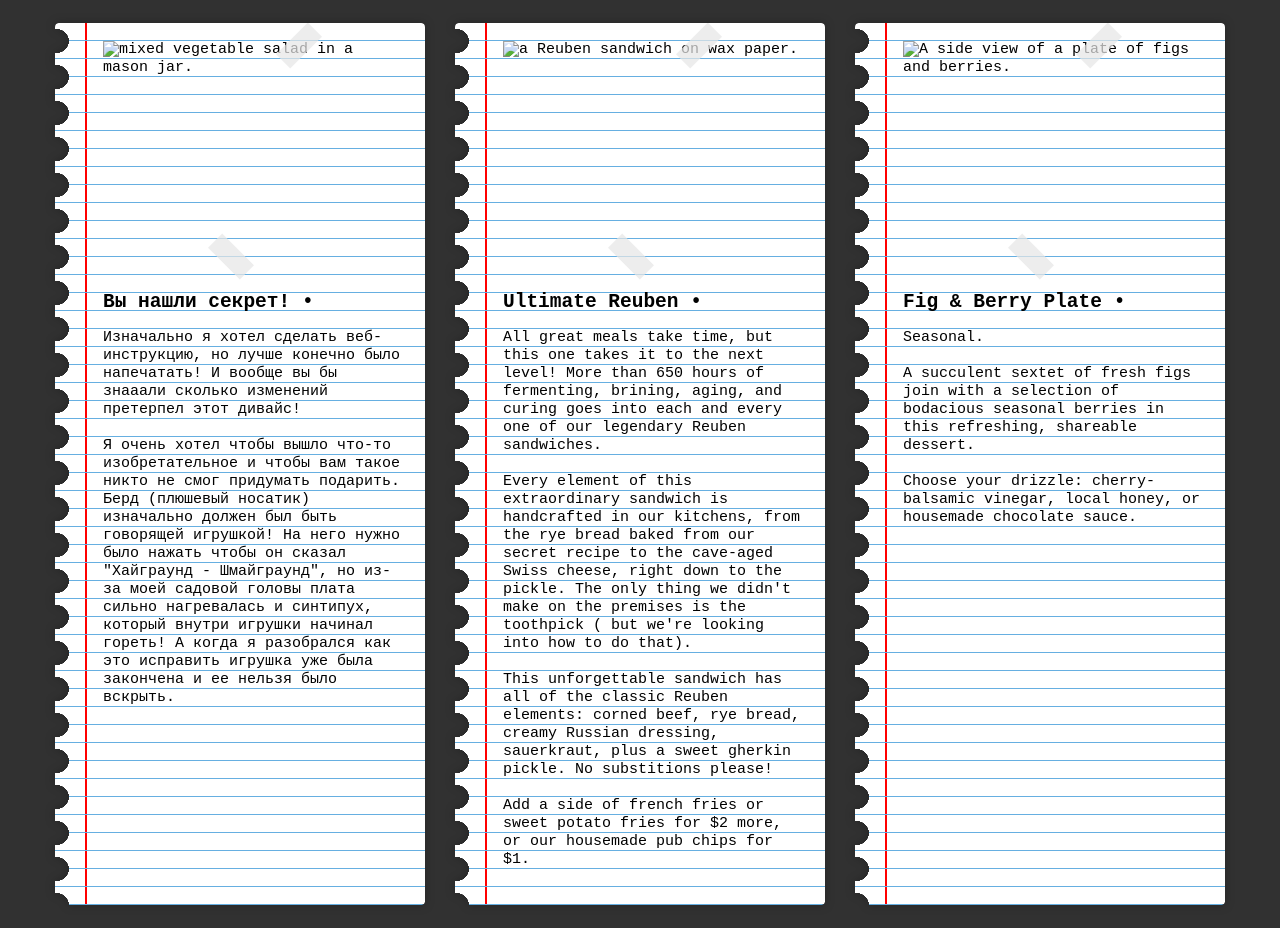
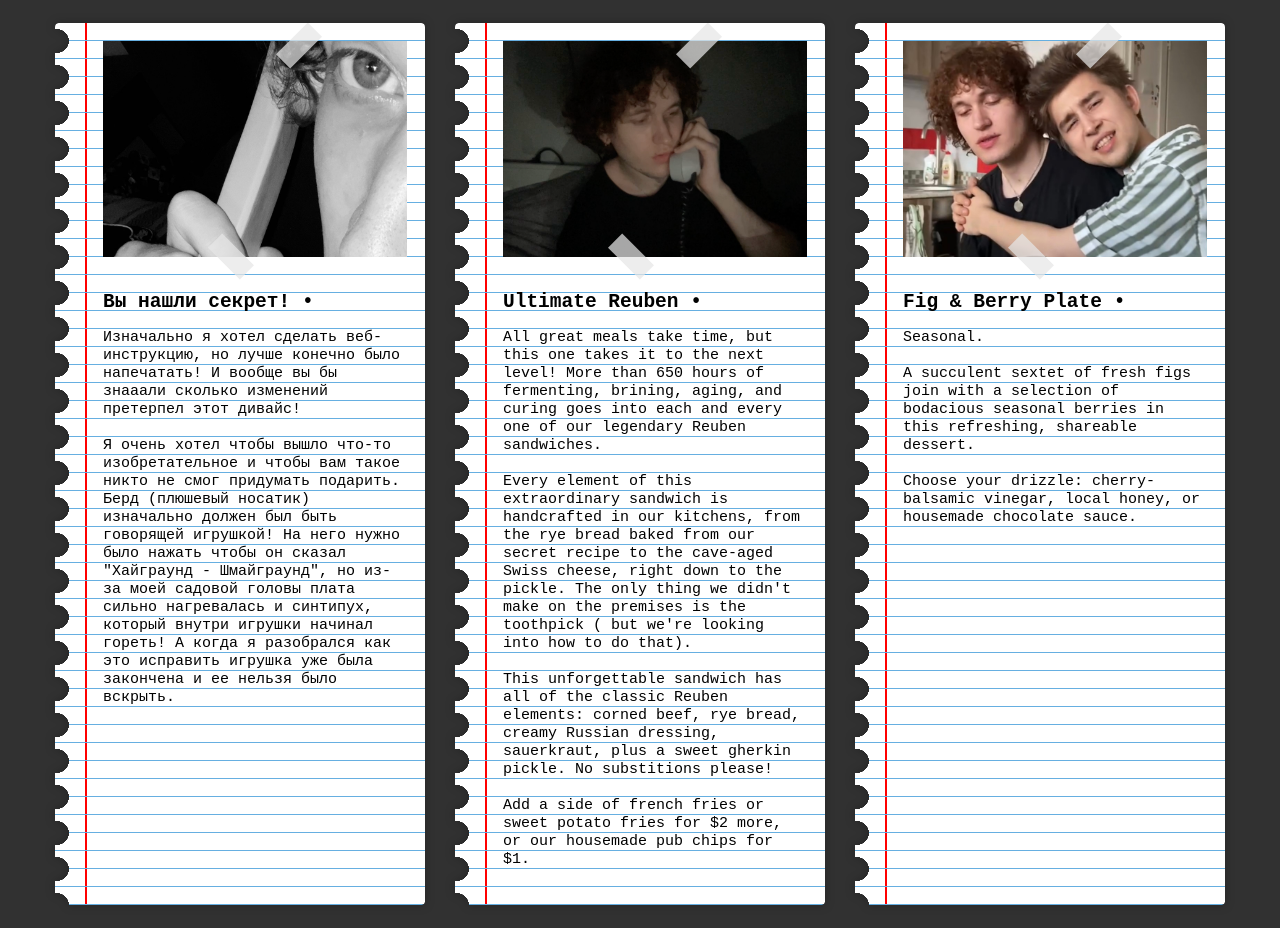
Before and after one commit to PuzyrevHarkovskii/app1e.jews.io, a plain HTML site: page index.html in a window 1280 px wide. Drawn offline with Linux system fonts and the light colour scheme; the site is published under a folder, as on GitHub Pages, so addresses that start at the root find nothing.

Commit message:
Update index.html

```diff
--- a/index.html
+++ b/index.html
@@ -12,7 +12,7 @@
   <ul class="cards">
     <li class="cards_item">
       <div class="card">
-        <div class="card_image"><img src="/0na7N4PBqIo.jpg" alt="mixed vegetable salad in a mason jar. "></div>
+        <div class="card_image"><img src="0na7N4PBqIo.jpg" alt="mixed vegetable salad in a mason jar. "></div>
         <div class="card_content">
           <h2 class="card_title">Вы нашли секрет! &#x2022;</h2>
           <div class="card_text">
@@ -25,7 +25,7 @@
 
     <li class="cards_item">
       <div class="card">
-        <div class="card_image"><img src="/Снимок экрана 2023-06-23 в 23.57.49.png" alt="a Reuben sandwich on wax paper. "></div>
+        <div class="card_image"><img src="Снимок экрана 2023-06-23 в 23.57.49.png" alt="a Reuben sandwich on wax paper. "></div>
         <div class="card_content">
           <h2 class="card_title">Ultimate Reuben &#x2022; </h2>
           <div class="card_text">
@@ -41,7 +41,7 @@
     </li>
     <li class="cards_item">
       <div class="card">
-        <div class="card_image"><img src="/Xi7iCbsnask.jpg" alt="A side view of a plate of figs and berries. "></div>
+        <div class="card_image"><img src="Xi7iCbsnask.jpg" alt="A side view of a plate of figs and berries. "></div>
         <div class="card_content">
           <h2 class="card_title">Fig &amp; Berry Plate &#x2022; </h2>
           <div class="card_text">
```
